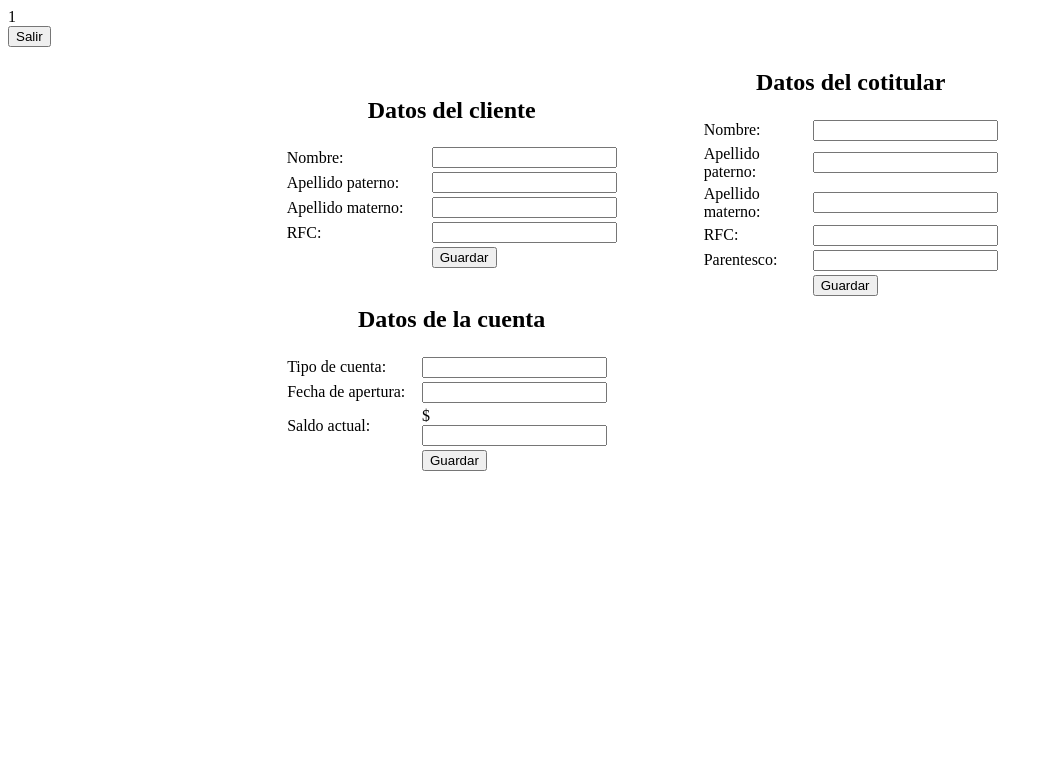
After one commit to ErickCD/ProgramcionWeb, a PHP site: page /form/update.php?mensaje=1 in a window 1280 px wide. The commit adds this page. Shown: the top 783 px of the page, without its empty margins (0-1053 px from the left). Run offline with PHP 8.4, Linux system fonts and the light colour scheme; data comes from the database, SQL or seed files in the repository.

Commit message:
Update en la pagina del programa tres y error corregido en la parte de creación de usuarios

```diff
--- /dev/null
+++ b/programa3/form/update.php
@@ -0,0 +1,138 @@
+<?php
+$mensaje = $_GET["mensaje"];
+echo $mensaje;
+
+require "../inc/connectionDB.inc";
+require "../inc/operationDB.inc";
+
+$user = new operationDB('practicas', 'erick', 'localhost', 'root');
+
+?>
+
+
+<!doctype html>
+<html>
+<head>
+<meta charset="utf-8">
+<title>Documento sin título</title>
+</head>
+
+<body>
+<form action="../index.php">
+  		<button type="submit">Salir</button>
+</form>
+<form method="post" action="acciones.php">
+
+ 	<?php
+		//Crear el query
+		$query = 'select * from practicas.pr_cliente where cl_noCliente = '.$mensaje;
+
+		//Lanza el query
+		$user->queryDB($query);
+
+		$fila = $user->getRowsDB()
+	?>
+
+  <table width="800" align="center">
+    <tbody>
+      <tr>
+        <td align="center">
+
+         <table>
+          <tbody>
+            <tr>
+              <td colspan="2" align="center"><h2>Datos del cliente</h2></td>
+            </tr>
+            <tr>
+              <td width="141"><label for="clArr[]">Nombre:</label></td>
+              <?php
+              echo "<td width=\"161\"><input type=\"text\" name=\"clArr[]\" id=\"clArr[]\" value=\"".$fila["cl_nombre"]."\"></td>";
+			  ?>
+            </tr>
+            <tr>
+              <td><label for="clArr[]">Apellido paterno:</label></td>
+              <?php
+				echo "<td><input type=\"text\" name=\"clArr[]\" id=\"clArr[]\" value=\"".$fila["cl_apellidoP"]."\"></td>";?>
+            </tr>
+            <tr>
+              <td><label for="textfield3">Apellido materno:</label></td>
+              <td><input type="text" name="textfield3" id="textfield3"></td>
+            </tr>
+            <tr>
+              <td><label for="textfield4">RFC:</label></td>
+              <td><input type="text" name="textfield4" id="textfield4"></td>
+            </tr>
+            <tr>
+              <td>&nbsp;</td>
+              <td><input type="submit" name="clSave" id="clSave" value="Guardar"></td>
+            </tr>
+          </tbody>
+        </table>
+        </td>
+
+        <td align="center">
+
+         <table width="300">
+          <tbody>
+            <tr>
+              <td colspan="2" align="center"><h2>Datos del cotitular</h2></td>
+            </tr>
+            <tr>
+              <td width="133"><label for="textfield15">Nombre:</label></td>
+              <td width="155"><input type="text" name="textfield5" id="textfield15"></td>
+            </tr>
+            <tr>
+              <td><label for="textfield16">Apellido paterno:</label></td>
+              <td><input type="text" name="textfield6" id="textfield16"></td>
+            </tr>
+            <tr>
+              <td><label for="textfield17">Apellido materno:</label></td>
+              <td><input type="text" name="textfield7" id="textfield17"></td>
+            </tr>
+            <tr>
+              <td><label for="textfield18">RFC:</label></td>
+              <td><input type="text" name="textfield8" id="textfield18"></td>
+            </tr>
+            <tr>
+              <td><label for="textfield19">Parentesco:</label></td>
+              <td><input type="text" name="textfield9" id="textfield19"></td>
+            </tr>
+            <tr>
+              <td>&nbsp;</td>
+              <td><input type="submit" name="coSave" id="coSave" value="Guardar"></td>
+            </tr>
+          </tbody>
+        </table></td>
+      </tr>
+      <tr>
+        <td align="center"><table width="335">
+          <tbody>
+            <tr>
+              <td colspan="2" align="center"><h2>Datos de la cuenta</h2></td>
+            </tr>
+            <tr>
+              <td width="130"><label for="textfield20">Tipo de cuenta:</label></td>
+              <td width="193"><input type="text" name="textfield10" id="textfield20"></td>
+            </tr>
+            <tr>
+              <td><label for="textfield21">Fecha de apertura:</label></td>
+              <td><input type="text" name="textfield11" id="textfield21"></td>
+            </tr>
+            <tr>
+              <td><label for="textfield22">Saldo actual:</label></td>
+              <td>$
+                <input type="text" name="textfield12" id="textfield22"></td>
+            </tr>
+            <tr>
+              <td>&nbsp;</td>
+              <td><input type="submit" name="cuSave" id="cuSave" value="Guardar"></td>
+            </tr>
+          </tbody>
+        </table></td>
+        <td>&nbsp;</td>
+      </tr>
+    </tbody>
+  </table>
+</form>
+</body>
+</html>
--- a/programa3/index.php
+++ b/programa3/index.php
@@ -14,7 +14,7 @@
 
 </head>
 
-<body class="fondo">
+<body>
 
 <nav class="nav-title">ITSTA</nav>
 
```
Also changed, not shown: programa3/form/acciones.php (+9 -20 lines).
